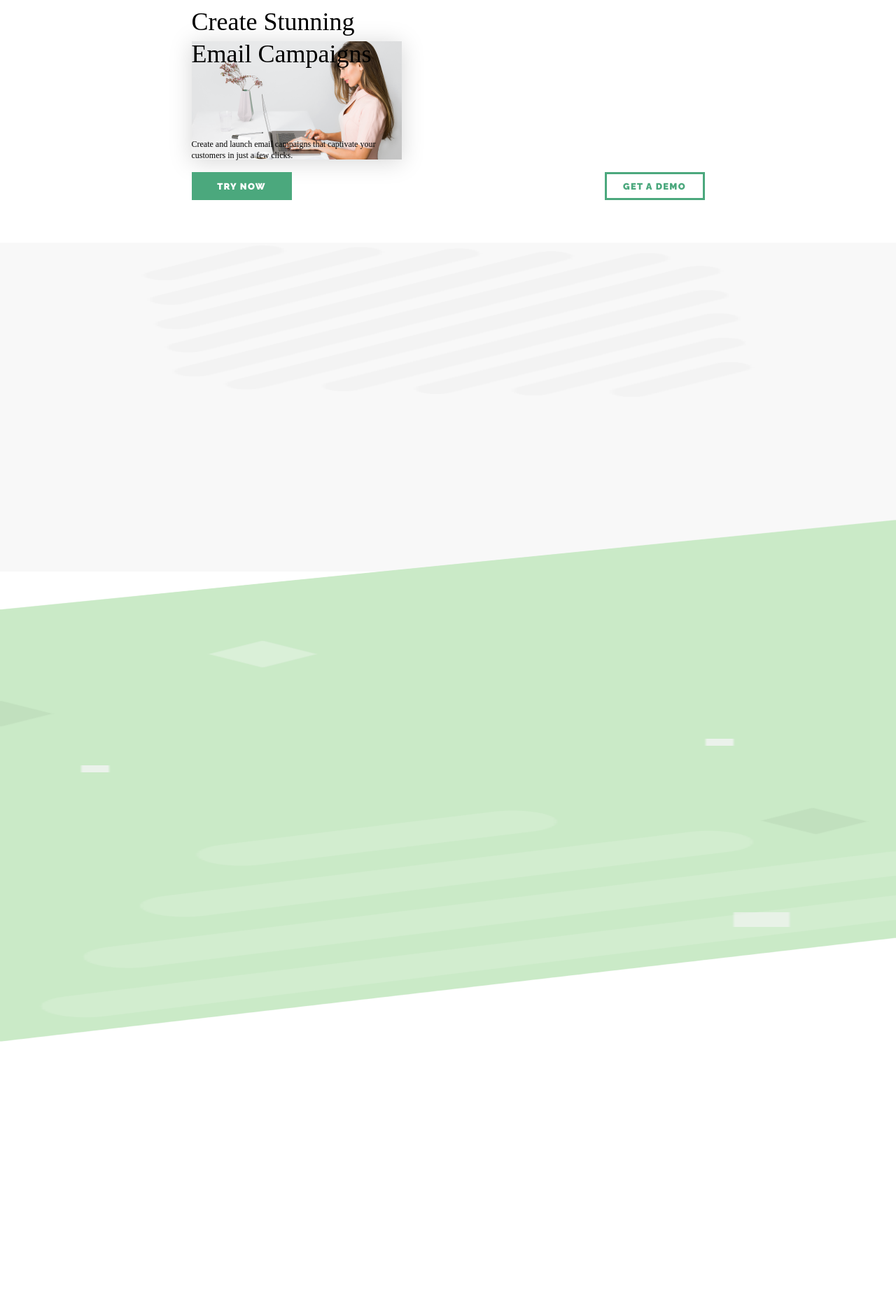
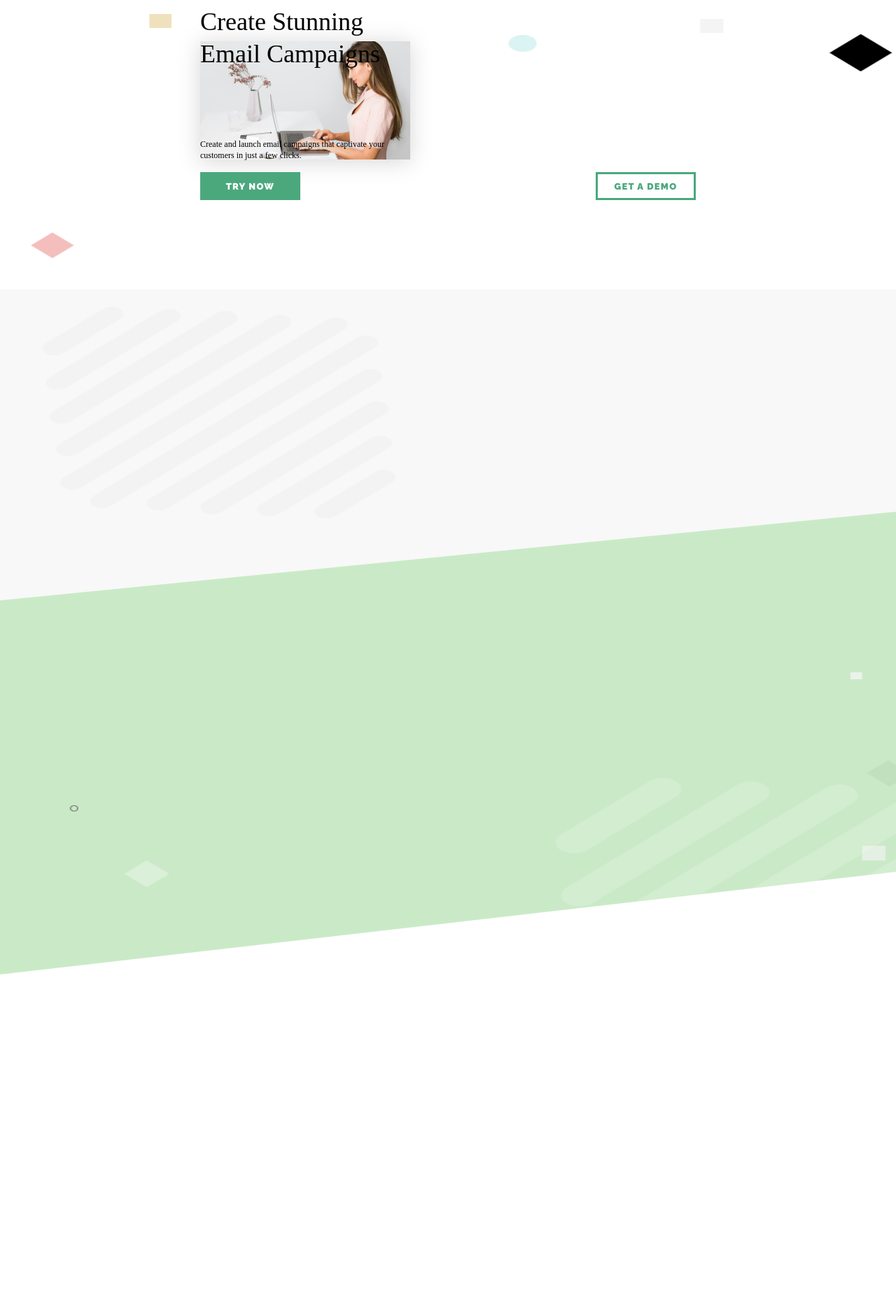
Before and after one commit to ngocngo10/html-css-training, a PHP site: page / in a window 1280 px wide. Shown: the part 66-1920 px from the top of the page at 70% size. After the commit the page ends 1459 px from the top, so only its background shows below. Run offline with PHP 8.4, Linux system fonts and the light colour scheme; some web fonts are replaced.

Commit message:
Add bgr stuff for tablet

```diff
--- a/practice-two/src/styles/base.css
+++ b/practice-two/src/styles/base.css
@@ -72,14 +72,10 @@ a {
 
 @media screen and (min-width: 320px) {
   .body {
-    background: #FFFFFF url(../assets/images/bgr-stuff-mobile.png);
     height: 3483px;
-    background-position-y: top 350px;
-    background-position-x: center;
-    background-repeat: no-repeat;
+    background: #FFFFFF url(../assets/images/bgr-stuff-mobile.png) no-repeat;
     background-size: 100% 1625px;
     background-position: 0 350px;
-
   }
 
   .container {
@@ -93,8 +89,15 @@ a {
 }
 
 @media screen and (min-width: 768px) {
+  .body {
+    height: 2565px;
+    background: #FFFFFF url(../assets/images/bgr-stuff-tablet.png) no-repeat;
+    background-size: 100% 1705px;
+    background-position: 0 86px;
+  }
+
   .container {
-    max-width: 766px;
+    max-width: 741px;
   }
 
   .text {
```
Also changed, not shown: practice-two/src/assets/images/bgr-stuff-tablet.png (added).
